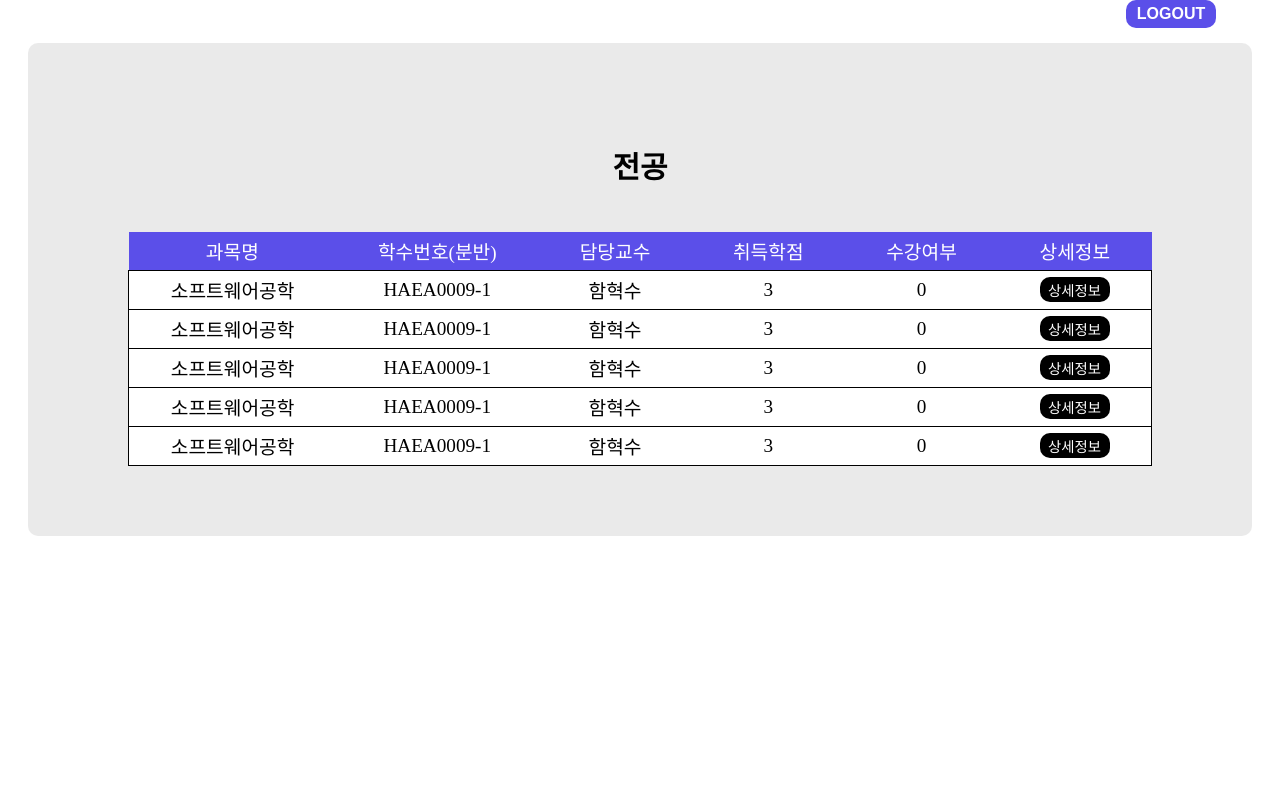
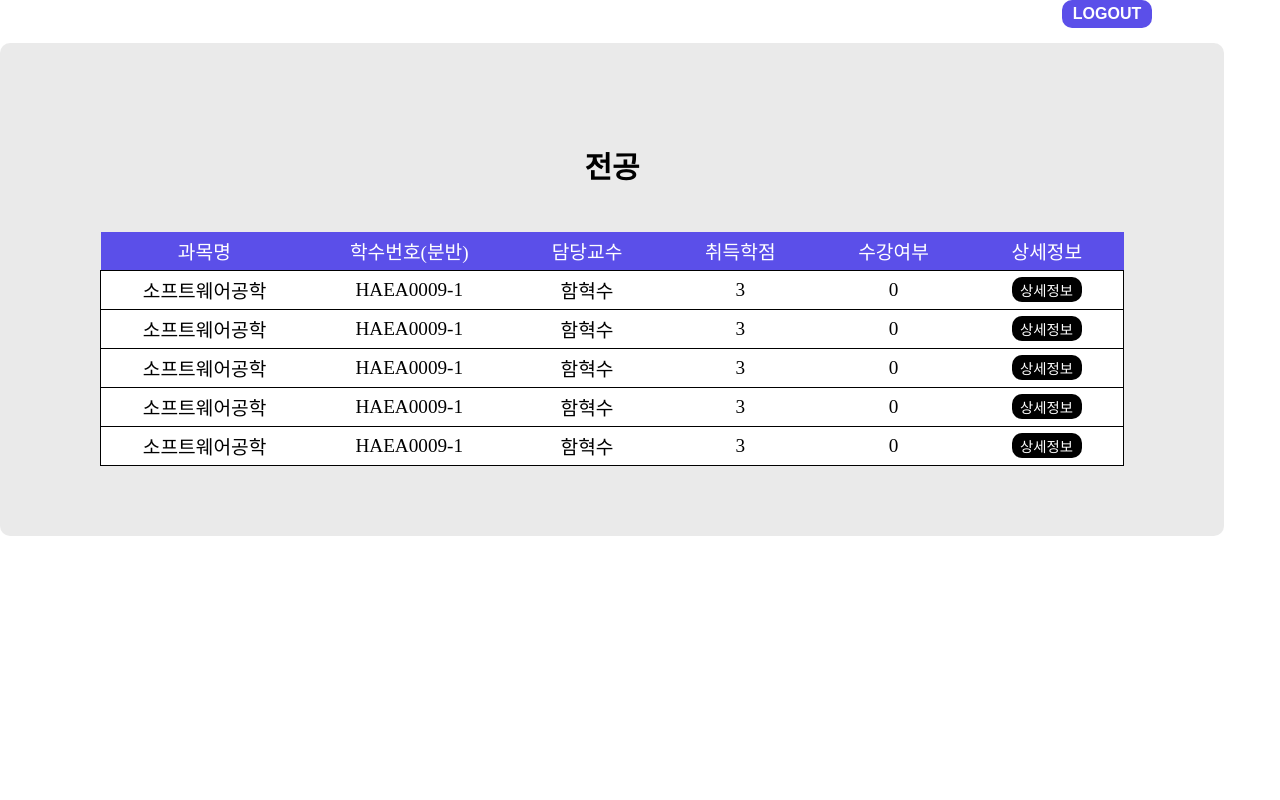
Before and after one commit to Devlants/GRADUSMU, a Django app: template gradusmu/templates/scoreGraphDetail.html in a window 1280 px wide. Run offline with Django 4.2, Linux system fonts and the light colour scheme; the template is opened without the code that fills it, so the values that code supplies are empty; some libraries are stand-ins or nearby versions.

Commit message:
Update scoreGraphDetail.html

```diff
--- a/gradusmu/templates/scoreGraphDetail.html
+++ b/gradusmu/templates/scoreGraphDetail.html
@@ -11,8 +11,7 @@
     <script src="https://code.jquery.com/jquery-latest.js"></script>
 </head>
 <body>
-    <div class="mainBody">
-        <div class="logoutBtn">
+    <div class="logoutBtn">
             <button type="button" class="loginBtn">LOGOUT</button>
         </div>
         <div class="profileBody">
```
